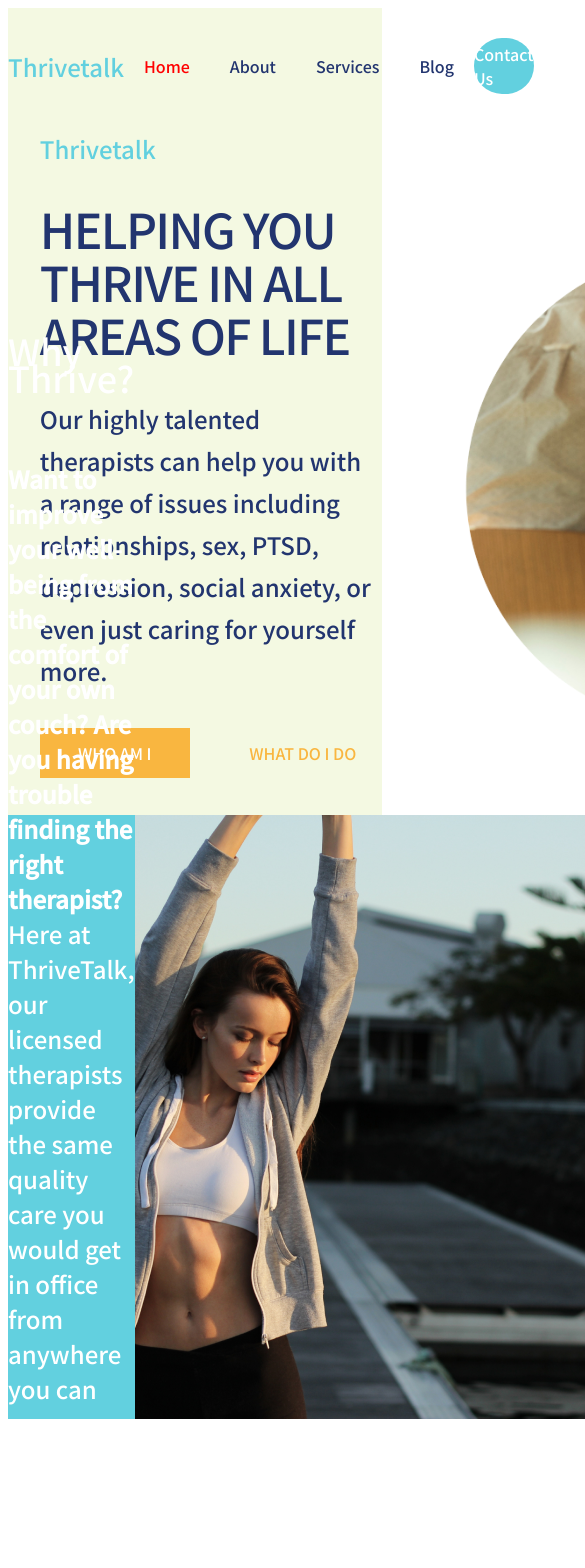
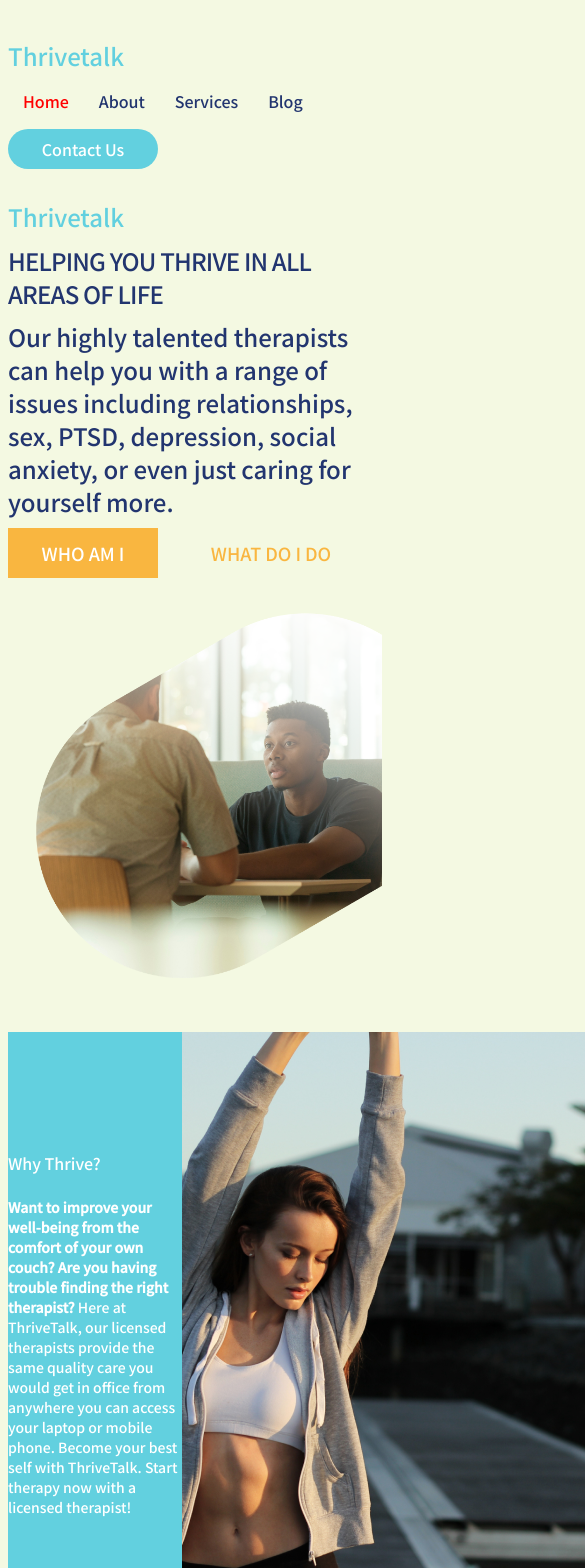
Before and after one commit to moon-light-night/thrivetalk, a Vue app: page / in a window 390 px wide. Shown: the top 1568 px of the page, 585 px wide, since content can reach past the window. Built offline with nearby package versions, Linux system fonts and the light colour scheme.

Commit message:
finised with adaptation

```diff
--- a/src/profile/about.scss
+++ b/src/profile/about.scss
@@ -12,10 +12,18 @@ ul {
     display: flex;
     color: rgba(34, 53, 111, 1);
     margin-top: 150px;
+    @media (max-width: 900px) {
+      flex-direction: column;
+    }
   }
   &__header-name {
     padding-left: 100px;
     position: absolute;
+    @media (max-width: 900px) {
+      position: relative;
+      margin: 0 auto;
+      padding-left: 0;
+    }
   }
   &__header-desc {
     display: flex;
@@ -23,6 +31,9 @@ ul {
     line-height: 34px;
     letter-spacing: 0.005em;
     margin: 0 auto;
+    @media (max-width: 500px) {
+      width: 100%;
+    }
   }
   &__header-text {
     margin: 0 auto;
@@ -36,6 +47,9 @@ ul {
   &__header-cards {
     display: flex;
     margin-bottom: 120px;
+    @media (max-width: 950px) {
+      flex-wrap: wrap;
+    }
   }
   &__header-card {
     width: 100%;
@@ -63,6 +77,9 @@ ul {
   }
   &__cards-first-row {
     display: flex;
+    @media (max-width: 650px) {
+      flex-wrap: wrap;
+    }
   }
   &__card {
     width: 100%;
@@ -82,13 +99,22 @@ ul {
   }
   &__cards-second-row {
     display: flex;
+    @media (max-width: 650px) {
+      flex-wrap: wrap;
+    }
   }
   &__descs-first-row {
     display: flex;
     margin-top: 77px;
+    @media (max-width: 920px) {
+      flex-wrap: wrap;
+    }
   }
   &__descs-second-row {
     display: flex;
+    @media (max-width: 920px) {
+      flex-wrap: wrap;
+    }
   }
   &__desc-group {
     display: flex;
@@ -113,6 +139,9 @@ ul {
   &__fact {
     margin-top: 40px;
     display: flex;
+    @media (max-width: 800px) {
+      flex-direction: column;
+    }
   }
   &__fact-content {
     width: 100%;
@@ -120,11 +149,26 @@ ul {
     flex-direction: column;
     justify-content: space-around;
     color: rgba(34, 53, 111, 1);
+    margin-bottom: 30px;
+  }
+  &__fact-img {
+    @media (max-width: 920px) {
+      margin: 0 auto;
+    }
+    img {
+      @media (max-width: 500px) {
+        width: 100%;
+        height: 500px;
+      }
+    }
   }
   &__fact-header {
     padding-left: 100px;
     font-size: $small-font;
     padding-bottom: 70px;
+    @media (max-width: 800px) {
+      padding-left: 0;
+    }
   }
   &__fact-body {
     width: 70%;
@@ -133,10 +177,18 @@ ul {
     span {
       color: #62d0df;
     }
+    @media (max-width: 800px) {
+      padding-left: 0;
+      font-size: 20px;
+      padding-bottom: 10px;
+    }
   }
   &__fact-footer {
     padding-left: 100px;
     font-size: $small-font;
     color: rgba(250, 182, 62, 1);
+    @media (max-width: 800px) {
+      padding-left: 0;
+    }
   }
 }
--- a/src/profile/contacts.scss
+++ b/src/profile/contacts.scss
@@ -16,24 +16,69 @@
     font-size: $small-font;
     width: 570px;
     margin-bottom: 100px;
+    @media (max-width: 1050px) {
+      width: 100%;
+      margin-bottom: 50px;
+    }
+    @media (max-width: 430px) {
+      width: 100%;
+      margin-bottom: 10px;
+    }
   }
   &__header-title {
     font-size: 64px;
     line-height: 94px;
     width: 570px;
+    @media (max-width: 1050px) {
+      width: 100%;
+      font-size: 30px;
+      line-height: 40px;
+    }
+    @media (max-width: 430px) {
+      font-size: 20px;
+      line-height: 30px;
+    }
+  }
+  &__header-img {
+    @media (max-width: 1050px) {
+      width: 100%;
+    }
   }
   &__header-text {
     font-size: $big-font;
     line-height: 53px;
     width: 570px;
+    @media (max-width: 1050px) {
+      width: 100%;
+      font-size: 20px;
+      line-height: 30px;
+    }
+    @media (max-width: 430px) {
+      font-size: 16px;
+      line-height: 20px;
+    }
   }
   &__header-footer {
     color: rgba(98, 208, 223, 1) !important;
     width: 570px;
+    @media (max-width: 1050px) {
+      width: 100%;
+    }
   }
   &__footer {
     display: flex;
     color: rgba(34, 53, 111, 1);
+    @media (max-width: 870px) {
+      flex-direction: column;
+    }
+  }
+  &__footer-img-wrap {
+    @media (max-width: 870px) {
+      margin: 0 auto;
+      img {
+        width: 100%;
+      }
+    }
   }
   &__footer-content {
     display: flex;
@@ -45,6 +90,16 @@
     padding-top: 100px;
     padding-left: 7%;
     font-size: $small-font;
+    @media (max-width: 960px) {
+      font-size: 12px;
+    }
+    @media (max-width: 870px) {
+      padding-top: 0;
+      padding-left: 0;
+      display: flex;
+      flex-direction: column;
+      align-items: center;
+    }
   }
   &__footer-title {
     margin-bottom: 50px;
--- a/src/profile/header.scss
+++ b/src/profile/header.scss
@@ -1,6 +1,9 @@
 @import '@/profile/variables.scss';
 * {
   font-family: 'Noto Sans KR', sans-serif;
+}
+html {
+  background-color: #f4f9e2;
 }
 li {
   list-style-type: none;
@@ -12,6 +15,11 @@ li {
     display: flex;
     justify-content: space-around;
     padding-top: 30px;
+    @media (max-width: 650px) {
+      flex-direction: column;
+      justify-content: center;
+      margin-bottom: 30px;
+    }
   }
   &__nav-name {
     display: flex;
@@ -26,6 +34,9 @@ li {
   &__nav-list-li {
     padding: 0 20px;
     font-size: $small-font;
+    @media (max-width: 450px) {
+      padding: 0 4%;
+    }
   }
   &__nav-list-li--active {
     color: red;
@@ -39,10 +50,16 @@ li {
     justify-content: center;
     width: 150px;
     font-size: $small-font;
+    @media (max-width: 650px) {
+      height: 40px;
+    }
   }
   &__content {
     display: flex;
     justify-content: space-between;
+    @media (max-width: 760px) {
+      display: inline;
+    }
   }
   &__desc {
     display: flex;
@@ -50,25 +67,46 @@ li {
     justify-content: space-evenly;
     padding-left: 8.5%;
     width: 470px;
+    @media (max-width: 1000px) {
+      padding-left: 0;
+    }
+    @media (max-width: 760px) {
+      width: 100%;
+    }
   }
   &__desc-name {
     color: #62d0df;
     font-size: $medium-font;
+    @media (max-width: 450px) {
+      margin-bottom: 10px;
+    }
   }
   &__desc-title {
     font-size: 48px;
     line-height: 53px;
     letter-spacing: -0.035em;
-
     color: #22356f;
+    @media (max-width: 450px) {
+      font-size: 24px;
+      line-height: 33px;
+      margin-bottom: 10px;
+    }
   }
   &__desc-content {
     font-size: $medium-font;
     color: #22356f;
     line-height: 42px;
+    @media (max-width: 450px) {
+      line-height: 33px;
+      margin-bottom: 10px;
+    }
   }
   &__desc-recs {
     display: flex;
+    @media (max-width: 450px) {
+      font-size: 18px;
+      margin-bottom: 10px;
+    }
   }
   &__desc-recs-active {
     display: flex;
@@ -90,8 +128,18 @@ li {
   }
   &__img {
     display: flex;
+    @media (max-width: 760px) {
+      display: flex;
+      justify-content: end;
+    }
     img {
       width: 650px;
+      @media (max-width: 1100px) {
+        width: 400px;
+      }
+      @media (max-width: 370px) {
+        width: 100%;
+      }
     }
   }
   &__suggest {
@@ -112,9 +160,25 @@ li {
     margin-bottom: 70px;
     font-size: 36px;
     line-height: 27px;
+    @media (max-width: 1000px) {
+      font-size: 18px;
+    }
+    @media (max-width: 500px) {
+      font-size: 16px;
+      margin-bottom: 20px;
+    }
   }
   &__suggest-text {
     font-size: 24px;
     line-height: 35px;
+    @media (max-width: 1000px) {
+      font-size: 14px;
+      line-height: 20px;
+    }
+  }
+  &__suggest-img {
+    @media (max-width: 1000px) {
+      width: 200px;
+    }
   }
 }
```
